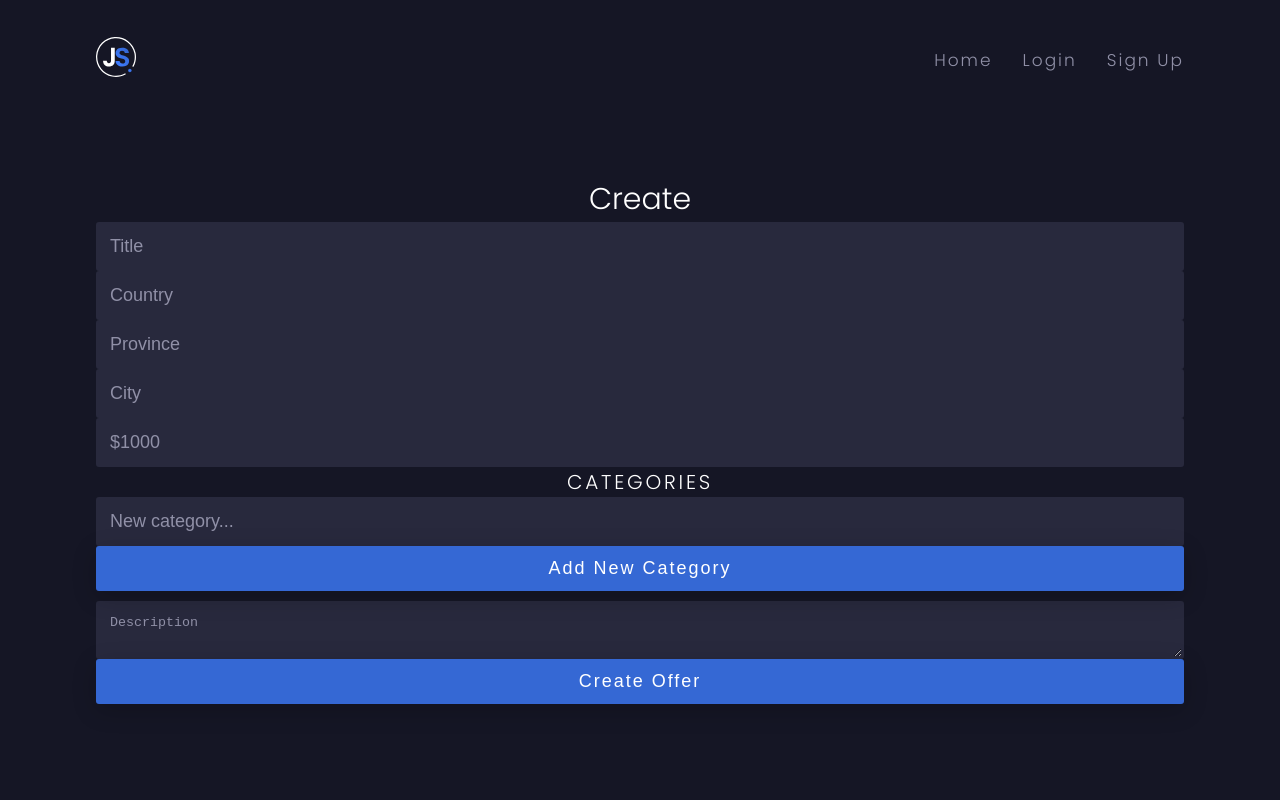
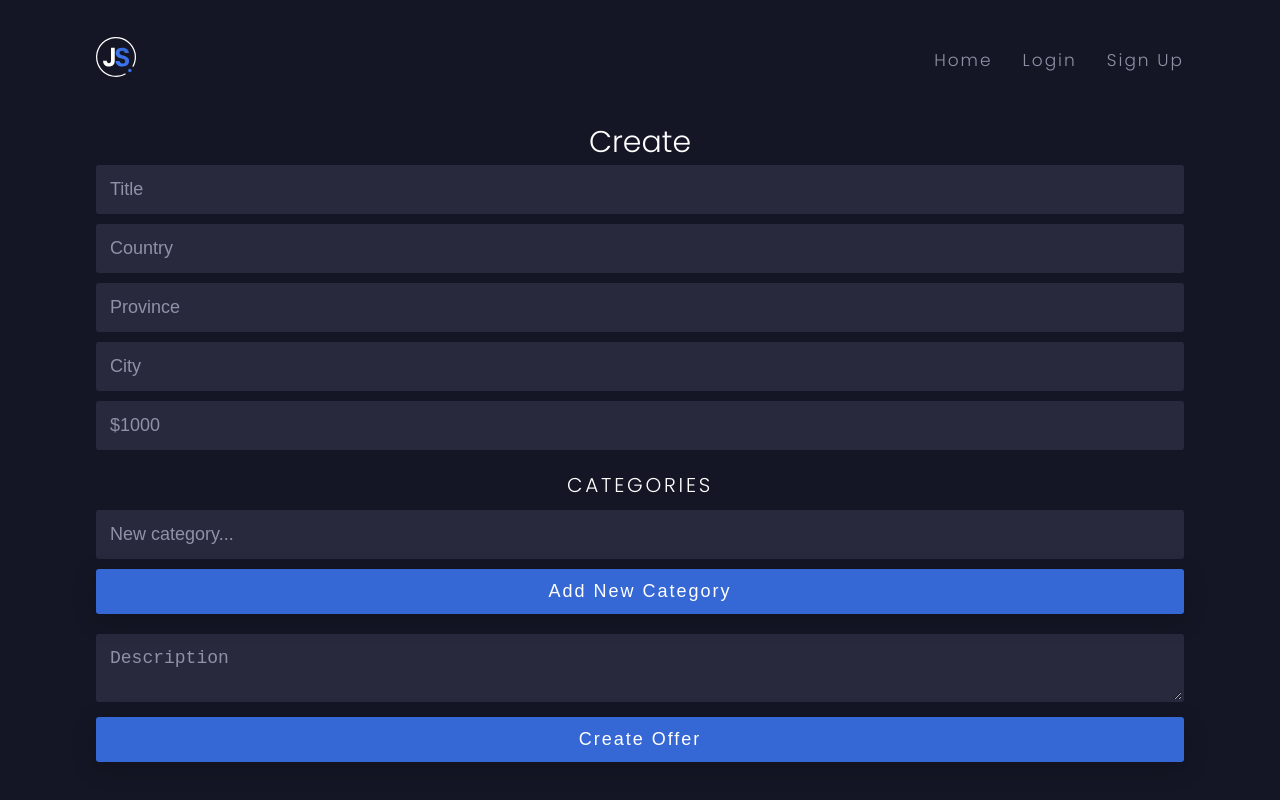
Before and after one commit to JorgeAVargasC/tzuzulcodebootcamp-frontend-react-project, a React (Create React App) app: page /create in a window 1280 px wide. Built offline with nearby package versions, Linux system fonts and the light colour scheme.

Commit message:
Styles in Create page

```diff
--- a/src/index.css
+++ b/src/index.css
@@ -142,6 +142,7 @@ a:hover::before {
 p,
 label,
 input,
+textarea,
 select,
 option,
 span,
@@ -326,6 +327,7 @@ select {
 
 .categories-checkboxes {
 	margin-top: 1rem;
+	margin-bottom: 1rem;
 	width: 100%;
 	display: flex;
 	flex-wrap: wrap;
@@ -496,6 +498,16 @@ nav {
 
 .navlinks {
 	display: none;
+}
+
+/* Create */
+
+.create-container .inp{
+	margin-bottom: 1rem;
+}
+
+.title-categories{
+	margin-bottom: 1rem;
 }
 
 @keyframes slide-left {
@@ -678,6 +690,7 @@ nav {
 	display: flex;
 	flex-direction: column;
 }
+
 
 /* All Jobs */
 
--- a/src/pages/Create.jsx
+++ b/src/pages/Create.jsx
@@ -1,11 +1,10 @@
-import React, {useState, useEffect, useRef, useContext} from "react";
+import React, { useState, useEffect, useRef, useContext } from "react";
 import Navbar from "../components/Navbar";
 import { getWithToken, postWithToken } from "../api";
 import { authContext } from "../context/AuthContext";
 
 export default function Create() {
-
-	const {auth} = useContext(authContext);
+	const { auth } = useContext(authContext);
 
 	const [jobs, setJobs] = useState([]);
 	const [categories, setCategories] = useState([]);
@@ -43,7 +42,6 @@ export default function Create() {
 				});
 
 				setCategories(categTemp.sort());
-
 			})
 			.catch((err) => {
 				console.log(err);
@@ -54,8 +52,6 @@ export default function Create() {
 		alljobs();
 	}, []);
 
-
-
 	const addCategory = (category) => {
 		if (!selectedCategory.includes(category)) {
 			setSelectedCategory([...selectedCategory, category]);
@@ -64,33 +60,32 @@ export default function Create() {
 		}
 	};
 
-
 	const newCategory = () => {
 		if (newCategoryRef.current.value !== "") {
-			if(!categories.includes(newCategoryRef.current.value)) {
+			if (!categories.includes(newCategoryRef.current.value)) {
 				setCategories([newCategoryRef.current.value, ...categories]);
 				newCategoryRef.current.value = "";
 			}
 		}
-	}
+	};
 
 	const createJob = () => {
 		postWithToken("/api/jobs", {
-			"employer":{
-				"id": auth.id,
-				"name": auth.name,
-				"email": auth.email,
-				"role": auth.role
+			employer: {
+				id: auth.id,
+				name: auth.name,
+				email: auth.email,
+				role: auth.role,
 			},
-			"description": descriptionRef.current.value,
-			"title": titleRef.current.value,
-			"category": selectedCategory,
-			"location":{
-				"country": countryRef.current.value,
-				"province": provinceRef.current.value,
-				"city": cityRef.current.value
+			description: descriptionRef.current.value,
+			title: titleRef.current.value,
+			category: selectedCategory,
+			location: {
+				country: countryRef.current.value,
+				province: provinceRef.current.value,
+				city: cityRef.current.value,
 			},
-			"salary": salaryRef.current.value,
+			salary: salaryRef.current.value,
 		})
 			.then(({ data }) => {
 				data.message ? alert(data.message) : console.log(data);
@@ -98,7 +93,7 @@ export default function Create() {
 			.catch((err) => {
 				console.log(err);
 			});
-	}
+	};
 
 	return (
 		<>
@@ -106,17 +101,25 @@ export default function Create() {
 			<div className="container">
 				<h2>Create</h2>
 
+				<div className="create-container">
 					<input ref={titleRef} className="inp" type="text" placeholder="Title" />
-                <input ref={countryRef} className="inp" type="text" placeholder="Country"/>
-                <input ref={provinceRef} className="inp" type="text" placeholder="Province"/>
-                <input ref={cityRef} className="inp" type="text" placeholder="City"/>
-				<input ref={salaryRef} className="inp" type="number" placeholder="$1000"/>
+					<input ref={countryRef} className="inp" type="text" placeholder="Country" />
+					<input ref={provinceRef} className="inp" type="text" placeholder="Province" />
+					<input ref={cityRef} className="inp" type="text" placeholder="City" />
+					<input ref={salaryRef} className="inp" type="number" placeholder="$1000" />
 
-				<h4>Categories</h4>
-				<input className="inp" ref={newCategoryRef} type="text" placeholder="New category..."/>
-				<button className="btn" onClick={() => newCategory()}><span>Add New Category</span></button>
+					<h4 className="title-categories">Categories</h4>
+					<input
+						className="inp"
+						ref={newCategoryRef}
+						type="text"
+						placeholder="New category..."
+					/>
+					<button className="btn" onClick={() => newCategory()}>
+						<span>Add New Category</span>
+					</button>
+
 					<div className="categories-checkboxes">
-
 						{categories.map((category, key) => {
 							return (
 								<div key={key} className="form-group">
@@ -131,9 +134,16 @@ export default function Create() {
 						})}
 					</div>
 
-                <textarea ref={descriptionRef} className="inp" placeholder="Description"></textarea>
+					<textarea
+						ref={descriptionRef}
+						className="inp"
+						placeholder="Description"
+					></textarea>
 
-				<button className="btn" onClick={() => createJob()}><span>Create Offer</span></button>
+					<button className="btn" onClick={() => createJob()}>
+						<span>Create Offer</span>
+					</button>
+				</div>
 			</div>
 		</>
 	);
```
Lines whose indentation alone changed are shown as unchanged.
